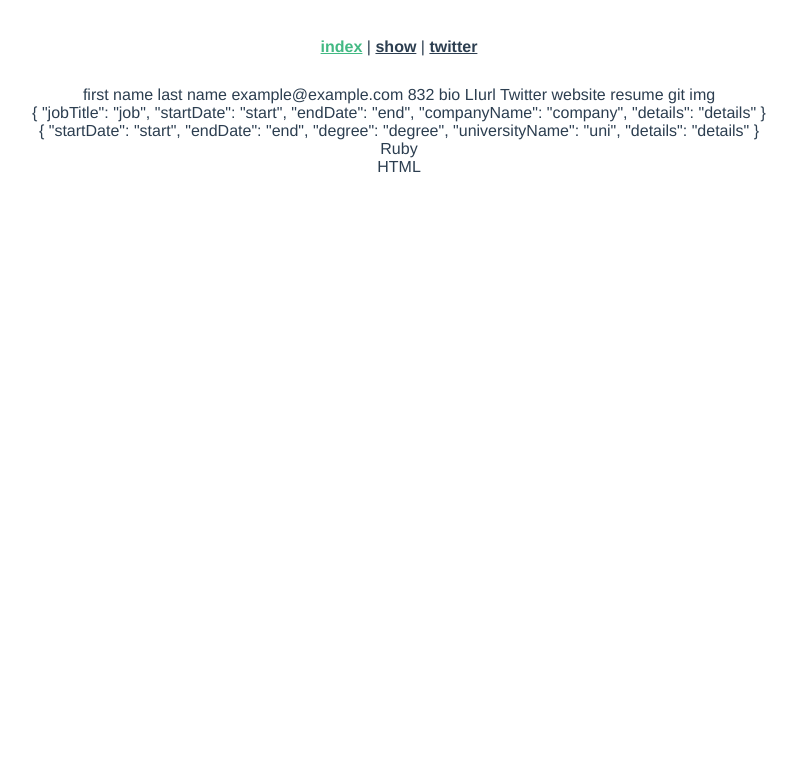
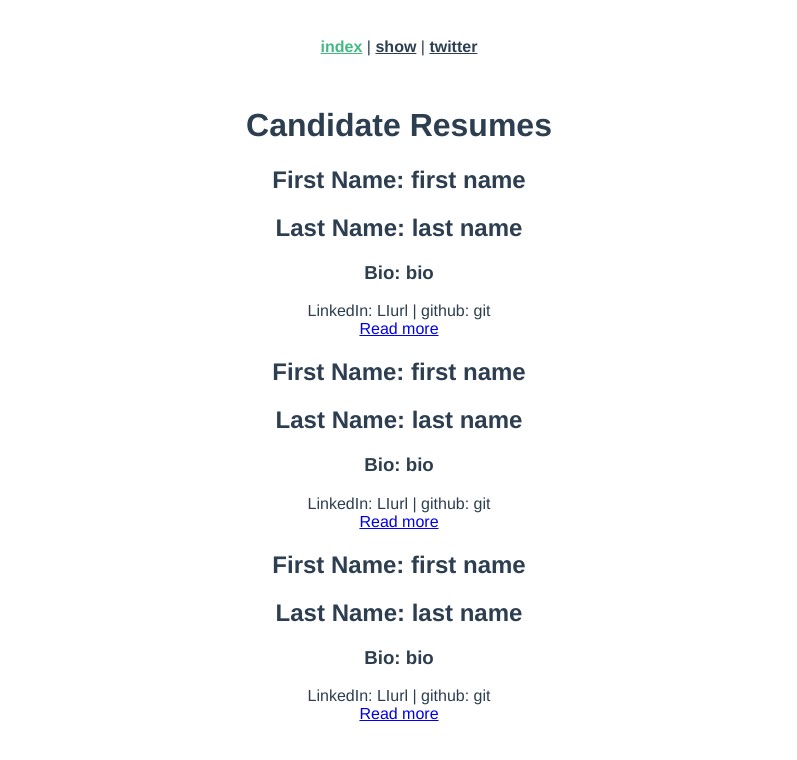
Before and after one commit to SamSharff/online-resumes, a Vue app: page /index in a window 1280 px wide. Shown: the top 760 px of the page, without its empty margins (241-1038 px from the left). Built offline with nearby package versions, Linux system fonts and the light colour scheme; no server answers.

Commit message:
adds axios get request to created function, creates students object, and creates basic HTML to display list of students

```diff
--- a/src/views/IndexView.vue
+++ b/src/views/IndexView.vue
@@ -1,43 +1,24 @@
-<template>
-  <div class="index">
-    {{ firstName }}
-    {{ lastName }}
-    {{ email }}
-    {{ phoneNumber }}
-    {{ shortBio }}
-    {{ linkedIn }}
-    {{ twitterHandle }}
-    {{ personalWebsite }}
-    {{ onlineResume }}
-    {{ github }}
-    {{ photo }}
-    <div v-for="experience in experiences" :key="experience.jobTitle">
-      {{ experience }}
-    </div>
-    <div v-for="education in educations" :key="education.universityName">
-      {{ education }}
-    </div>
-    <div v-for="skill in skills" :key="skill">
-      {{ skill }}
-    </div>
-  </div>
-</template>
+<script>
+import axios from "axios";
 
-<script>
 export default {
   data() {
     return {
+      students: [
+        {
           firstName: "first name",
           lastName: "last name",
           email: "example@example.com",
-      phoneNumber: "832",
+          // phoneNumber: "832",
           shortBio: "bio",
           linkedIn: "LIurl",
-      twitterHandle: "Twitter",
-      personalWebsite: "website",
-      onlineResume: "resume",
+          // twitterHandle: "Twitter",
+          // personalWebsite: "website",
+          // onlineResume: "resume",
           github: "git",
-      photo: "img",
+          // photo: "img",
+        },
+      ],
       educations: [
         {
           startDate: "start",
@@ -65,6 +46,39 @@ export default {
       },
     };
   },
-  methods: {},
+  created: function () {
+    axios.get("http://localhost:3000/students.json").then((response) => {
+      this.students = response.data;
+      console.log("All students", this.students);
+    });
+  },
 };
 </script>
+
+<template>
+  <div class="index">
+    <div v-for="student in students" v-bind:key="student.firstName">
+      <h1>Candidate Resumes</h1>
+      <h2>First Name: {{ student.firstName }}</h2>
+      <h2>Last Name: {{ student.lastName }}</h2>
+      <h3>Bio: {{ student.shortBio }}</h3>
+      <span>LinkedIn: {{ student.linkedIn }} | github: {{ student.github }}</span>
+      <br />
+      <a href="`/students/${student.id}`">Read more</a>
+
+      <h2>First Name: {{ student.firstName }}</h2>
+      <h2>Last Name: {{ student.lastName }}</h2>
+      <h3>Bio: {{ student.shortBio }}</h3>
+      <span>LinkedIn: {{ student.linkedIn }} | github: {{ student.github }}</span>
+      <br />
+      <a href="`/students/${student.id}`">Read more</a>
+
+      <h2>First Name: {{ student.firstName }}</h2>
+      <h2>Last Name: {{ student.lastName }}</h2>
+      <h3>Bio: {{ student.shortBio }}</h3>
+      <span>LinkedIn: {{ student.linkedIn }} | github: {{ student.github }}</span>
+      <br />
+      <a href="`/students/${student.id}`">Read more</a>
+    </div>
+  </div>
+</template>
```
Lines whose indentation alone changed are shown as unchanged.
